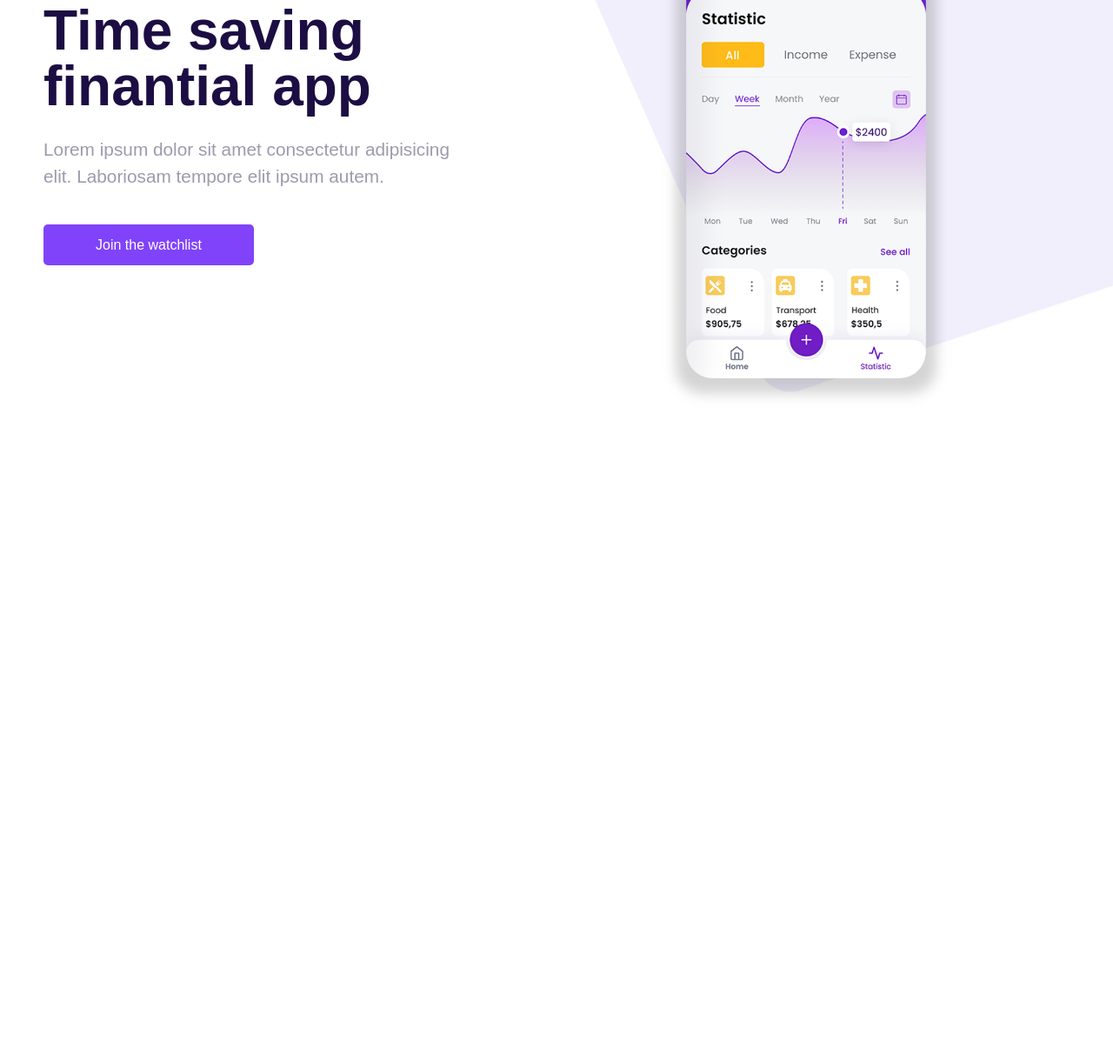
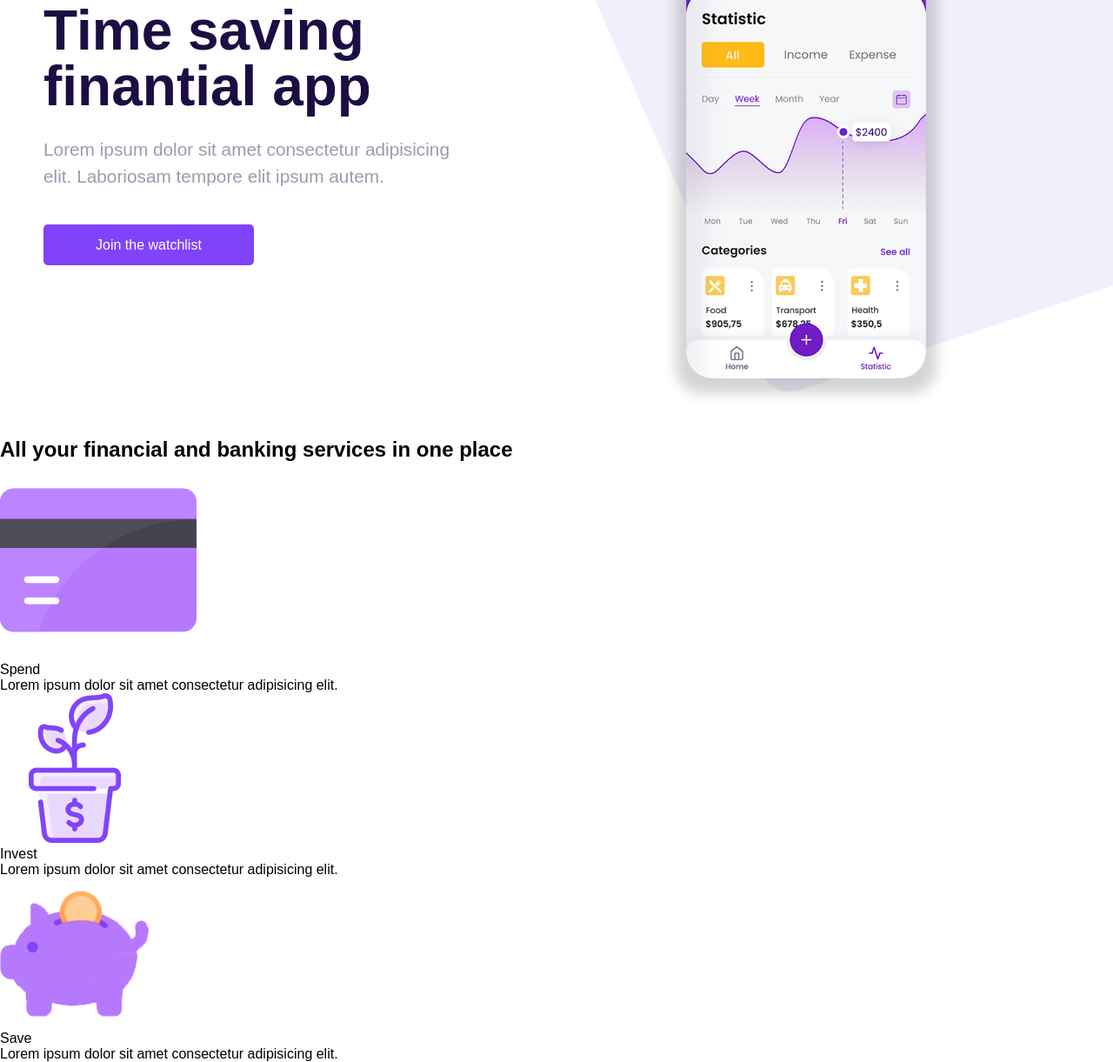
Before and after one commit to emericgautier/swatch, a plain HTML site: page index.html in a window 1280 px wide. Shown: the part 297-1518 px from the top of the page at 87% size. Before the commit the page ends 804 px from the top, so only its background shows below. Drawn offline with Linux system fonts and the light colour scheme; a web font is replaced by a local one.

Commit message:
section-2

```diff
--- a/index.html
+++ b/index.html
@@ -42,6 +42,32 @@
         </div>
     </section>
 
+    <section id="section-2">
+        <h2>All your financial and banking services in one place</h2>
+        <div class="container-icon">
+            <div class="bloc-icon">
+                <div class="bloc-img">
+                    <img src="images/icon-1.png" alt="credit card">
+                </div>
+                <span>Spend</span>
+                <p>Lorem ipsum dolor sit amet consectetur adipisicing elit.</p>
+            </div>
+            <div class="bloc-icon">
+                <div class="bloc-img">
+                    <img src="images/icon-2.png" alt="money growth">
+                </div>
+                <span>Invest</span>
+                <p>Lorem ipsum dolor sit amet consectetur adipisicing elit.</p>
+            </div>
+            <div class="bloc-icon">
+                <div class="bloc-img">
+                    <img src="images/icon-3.png" alt="save money">
+                </div>
+                <span>Save</span>
+                <p>Lorem ipsum dolor sit amet consectetur adipisicing elit.</p>
+            </div>
+        </div>
+    </section>
 
 </body>
 </html>
```
